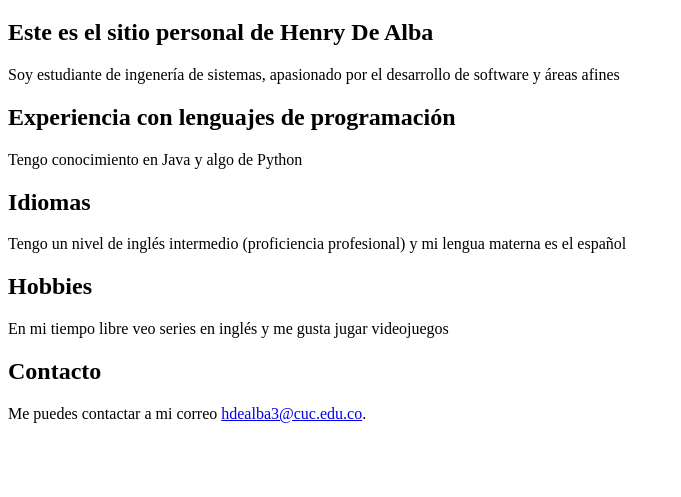
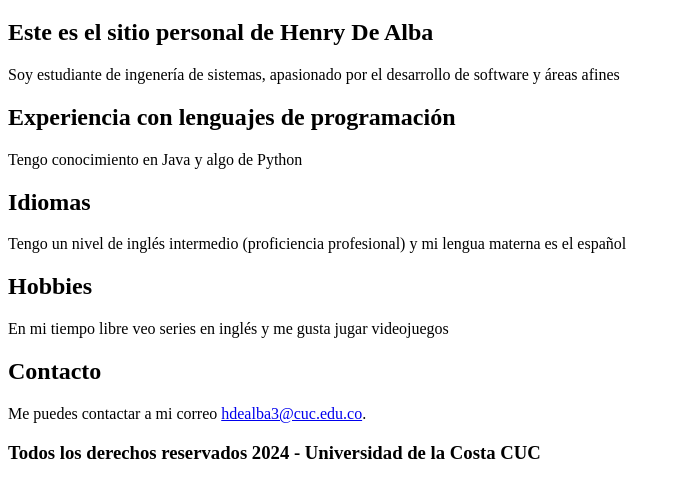
Before and after one commit to hjdealbaedu/mi_proyecto_web, a plain HTML site: page index.html in a window 1280 px wide. Shown: the part 61-558 px from the top of the page, without its empty margins (0-681 px from the left). Drawn offline with Linux system fonts and the light colour scheme.

Commit message:
Cambio en index.html: Agregada seccion de derechos reservados

```diff
--- a/index.html
+++ b/index.html
@@ -20,6 +20,8 @@
     <h2>Contacto</h2>
     <p>Me puedes contactar a mi correo <a href="mailto:hdealba3@cuc.edu.co">hdealba3@cuc.edu.co</a>.</p>
 
+    <h3>Todos los derechos reservados 2024 - Universidad de la Costa CUC</h3>
+
 </body>
 
 </html>
```
